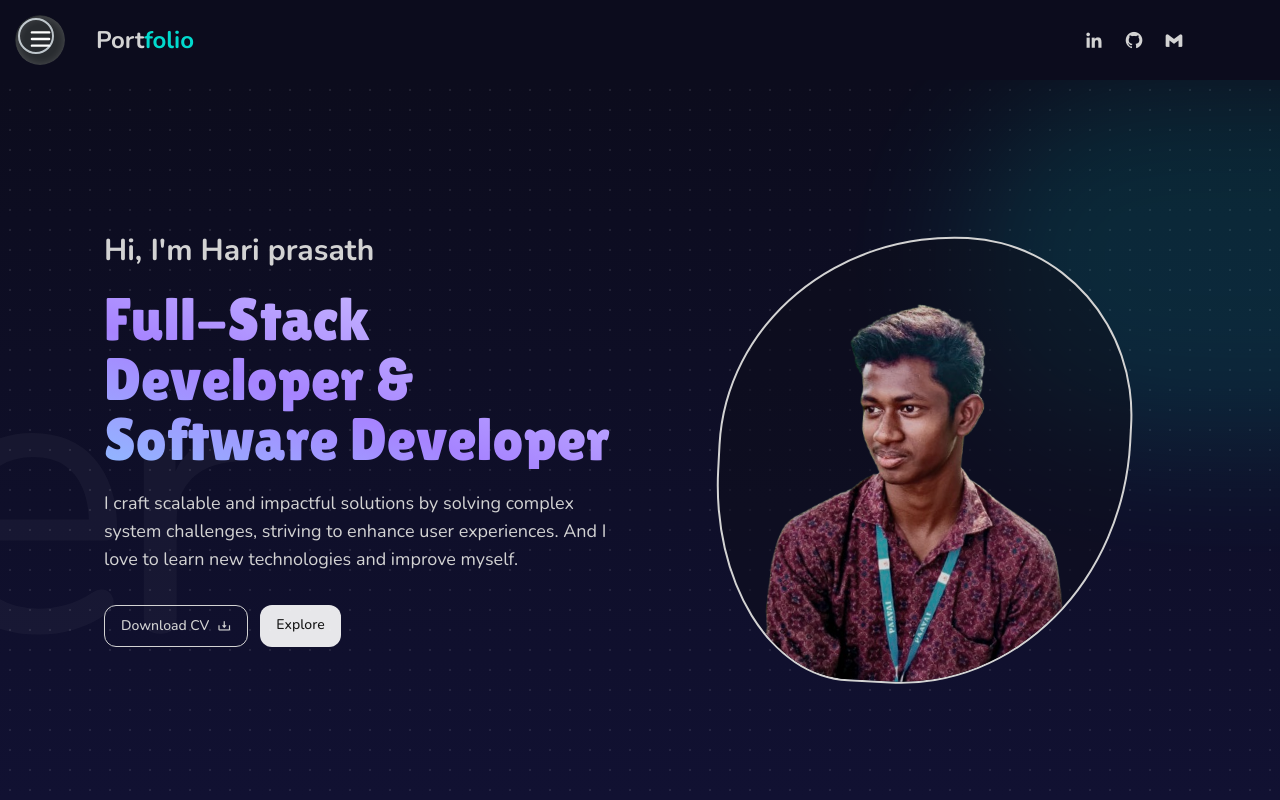
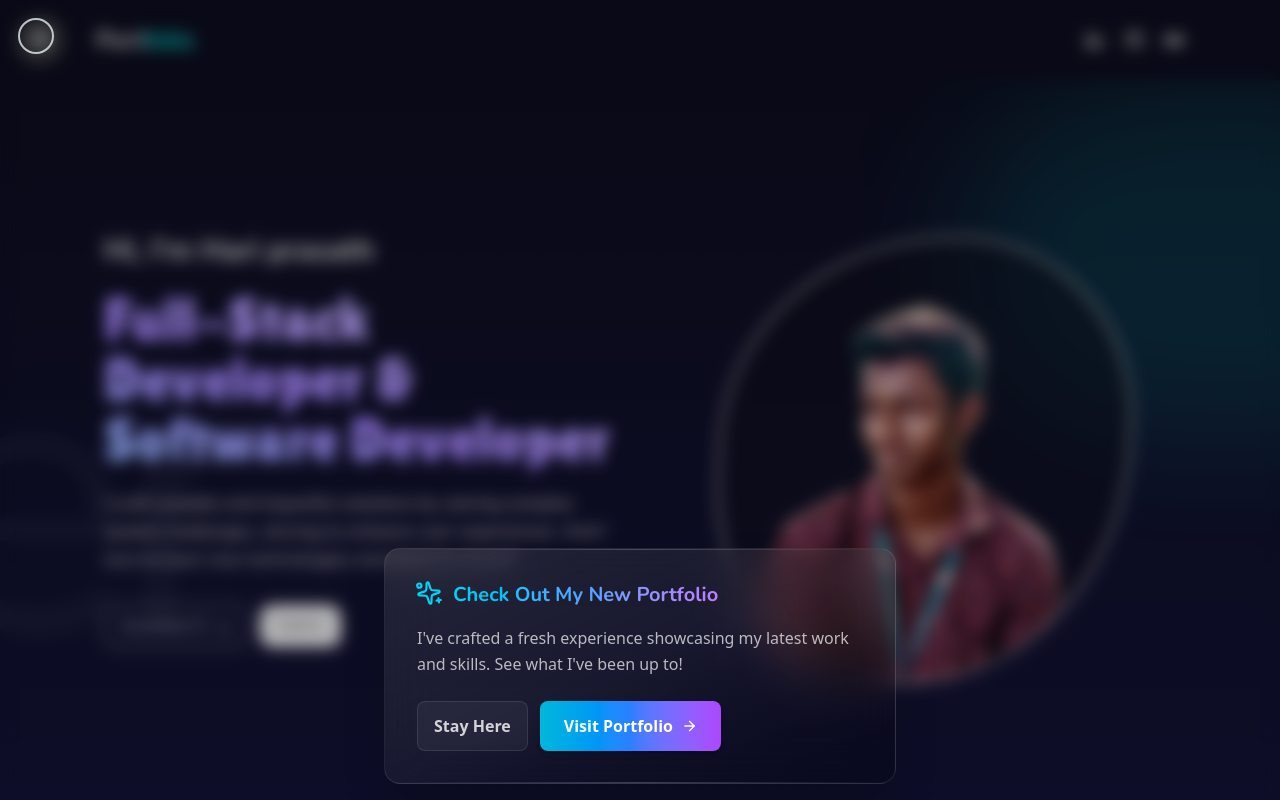
Before and after one commit to Hari-prasath-03/My-portfolio, a React (Vite) app: page / in a window 1280 px wide. Shown: the top 800 px of the page. Built offline with nearby package versions, Linux system fonts and the light colour scheme.

Commit message:
new portfolio nav

```diff
--- a/package.json
+++ b/package.json
@@ -13,6 +13,7 @@
     "@tailwindcss/vite": "^4.0.17",
     "clsx": "^2.1.1",
     "framer-motion": "^12.6.2",
+    "lucide-react": "^0.553.0",
     "react": "^19.0.0",
     "react-dom": "^19.0.0",
     "react-icons": "^5.5.0",
--- a/src/App.tsx
+++ b/src/App.tsx
@@ -2,8 +2,8 @@ import { BrowserRouter } from "react-router-dom";
 import Cursor from "./components/ui/Cursor";
 import Navbar from "./components/ui/Navbar";
 import AppRoutes from "./routes/AppRoutes";
+import Footer from "./components/sections/Footer";
 import "./App.css";
-import Footer from "./components/sections/Footer";
 
 const App = () => (
   <BrowserRouter>
--- /dev/null
+++ b/src/components/ui/NewPortfolioPopup.tsx
@@ -0,0 +1,128 @@
+import { motion } from "framer-motion";
+import React from "react";
+import { ArrowRight, Sparkles } from "lucide-react";
+
+interface Props {
+  onClose: () => void;
+}
+
+const containerVariants = {
+  hidden: { y: "100%", opacity: 0 },
+  visible: {
+    y: 0,
+    opacity: 1,
+    transition: { type: "spring", stiffness: 100, damping: 25, duration: 0.6 },
+  },
+  exit: { y: "100%", opacity: 0, transition: { ease: "easeInOut", duration: 0.3 } },
+};
+
+const contentVariants = {
+  hidden: { opacity: 0, y: 10 },
+  visible: {
+    opacity: 1,
+    y: 0,
+    transition: { delay: 0.2, duration: 0.5 },
+  },
+};
+
+const buttonVariants = {
+  hover: { scale: 1.05, transition: { duration: 0.2 } },
+  tap: { scale: 0.98 },
+};
+
+const NewPortfolioPopup: React.FC<Props> = ({ onClose }) => {
+  return (
+    <>
+      {/* Overlay backdrop */}
+      <motion.div
+        initial={{ opacity: 0 }}
+        animate={{ opacity: 1 }}
+        exit={{ opacity: 0 }}
+        onClick={onClose}
+        className="fixed inset-0 bg-black/20 backdrop-blur-sm z-40"
+      />
+
+      {/* Main popup */}
+      <motion.div
+        variants={containerVariants}
+        initial="hidden"
+        animate="visible"
+        exit="exit"
+        role="dialog"
+        aria-modal="true"
+        className="fixed left-1/2 transform -translate-x-1/2 bottom-4 z-50 w-[calc(100%-1rem)] sm:w-[calc(100%-2rem)] max-w-sm sm:max-w-md md:max-w-lg"
+      >
+        <motion.div
+          className="relative overflow-hidden rounded-2xl border border-white/10 bg-gradient-to-br from-white/10 via-white/5 to-black/20 p-6 md:p-8 shadow-2xl backdrop-blur-xl"
+        >
+          {/* Animated gradient background */}
+          <div className="absolute inset-0 bg-gradient-to-r from-blue-500/10 via-purple-500/10 to-cyan-500/10 opacity-0 group-hover:opacity-100 transition-opacity duration-500" />
+
+          {/* Glowing accent lines */}
+          <div className="absolute top-0 left-0 right-0 h-px bg-gradient-to-r from-transparent via-white/20 to-transparent" />
+          <div className="absolute bottom-0 left-0 right-0 h-px bg-gradient-to-r from-transparent via-white/20 to-transparent" />
+
+          {/* Content */}
+          <div className="relative z-10 flex flex-col gap-3 sm:gap-4">
+            {/* Header with icon */}
+            <motion.div variants={contentVariants} className="flex items-start gap-3">
+              <motion.div
+                animate={{ rotate: 360, scale: [1, 1.1, 1] }}
+                transition={{ rotate: { duration: 20, repeat: Infinity, ease: "linear" }, scale: { duration: 2, repeat: Infinity } }}
+                className="flex-shrink-0"
+              >
+                <Sparkles className="w-6 h-6 text-cyan-400" />
+              </motion.div>
+              <div>
+                <h3
+                  style={{ fontFamily: "var(--font-primary)" }}
+                  className="font-bold text-lg md:text-xl bg-gradient-to-r from-cyan-400 via-blue-400 to-purple-400 bg-clip-text text-transparent"
+                >
+                  Check Out My New Portfolio
+                </h3>
+              </div>
+            </motion.div>
+
+            {/* Description */}
+            <motion.p variants={contentVariants} className="text-sm md:text-base text-white/70 leading-relaxed">
+              I've crafted a fresh experience showcasing my latest work and skills. See what I've been up to!
+            </motion.p>
+
+            {/* Buttons */}
+            <motion.div variants={contentVariants} className="flex flex-col-reverse sm:flex-row gap-2 sm:gap-3 pt-1 sm:pt-2">
+              <motion.button
+                variants={buttonVariants}
+                whileHover="hover"
+                whileTap="tap"
+                onClick={onClose}
+                className="flex items-center justify-center px-3 sm:px-4 py-2.5 sm:py-3 rounded-lg font-semibold text-sm sm:text-base text-white/80 bg-white/5 border border-white/10 hover:border-white/30 transition-all duration-300 hover:bg-white/10"
+              >
+                Stay Here
+              </motion.button>
+
+              <motion.a
+                variants={buttonVariants}
+                whileHover="hover"
+                whileTap="tap"
+                href="https://hari-prasath-dev.vercel.app"
+                target="_blank"
+                rel="noopener noreferrer"
+                className="flex items-center justify-center gap-2 px-4 sm:px-6 py-2.5 sm:py-3 rounded-lg font-semibold text-sm sm:text-base text-white bg-gradient-to-r from-cyan-500 via-blue-500 to-purple-500 hover:shadow-lg hover:shadow-blue-500/50 shadow-md transition-all duration-300"
+              >
+                <span>Visit Portfolio</span>
+                <motion.div
+                  animate={{ x: [0, 4, 0] }}
+                  transition={{ duration: 1.5, repeat: Infinity }}
+                >
+                  <ArrowRight className="w-4 h-4" />
+                </motion.div>
+              </motion.a>
+            </motion.div>
+          </div>
+        </motion.div>
+      </motion.div>
+    </>
+  );
+};
+
+export default NewPortfolioPopup;
--- /dev/null
+++ b/src/hooks/usePopupModel.tsx
@@ -0,0 +1,35 @@
+import { useState } from "react";
+
+interface Options {
+  closeOnBackdropClick?: boolean;
+  backgroundColor?: string;
+}
+
+export const usePopupModel = (options?: Options) => {
+  const {
+    closeOnBackdropClick = true,
+    backgroundColor = "rgba(0, 0, 0, 0.5)",
+  } = options || {};
+  const [isOpen, setIsOpen] = useState(false);
+
+  const open = () => setIsOpen(true);
+  const close = () => setIsOpen(false);
+
+  const Backdrop = ({ children }: { children: React.ReactNode }) => {
+    if (!isOpen) return null;
+
+    return (
+      <div
+        onClick={(e) =>
+          closeOnBackdropClick && e.target === e.currentTarget && close()
+        }
+        className="fixed inset-0 z-50 flex items-center justify-center"
+        style={{ backgroundColor }}
+      >
+        {children}
+      </div>
+    );
+  };
+
+  return [open, close, Backdrop, isOpen] as const;
+};
--- a/src/pages/Portfolio.tsx
+++ b/src/pages/Portfolio.tsx
@@ -1,11 +1,26 @@
+import { useEffect } from "react";
 import About from "../components/sections/About";
 import Contact from "../components/sections/Contact";
 import Hero from "../components/sections/Hero";
 import Projects from "../components/sections/Projects";
+import { usePopupModel } from "../hooks/usePopupModel";
+import NewPortfolioPopup from "../components/ui/NewPortfolioPopup";
 import useScrollToSection from "../hooks/useScrollToSection";
 
 const Portfolio = () => {
-  useScrollToSection('/');
+  useScrollToSection("/");
+  const [openPopup, closePopup, PopupBackdrop] = usePopupModel({
+    closeOnBackdropClick: false,
+    backgroundColor: "transparent",
+  });
+
+  useEffect(() => {
+    const onLoad = () => setTimeout(openPopup, 2000);
+    if (document.readyState === "complete") onLoad();
+    else window.addEventListener("load", onLoad);
+
+    return () => window.removeEventListener("load", onLoad);
+  }, []);
 
   return (
     <div>
@@ -13,6 +28,9 @@ const Portfolio = () => {
       <About />
       <Projects />
       <Contact />
+      <PopupBackdrop>
+        <NewPortfolioPopup onClose={closePopup} />
+      </PopupBackdrop>
     </div>
   );
 };
```
Also changed, not shown: src/App.css (line endings or trailing spaces), 1 other file (tests, documents, lock files or other folders).
